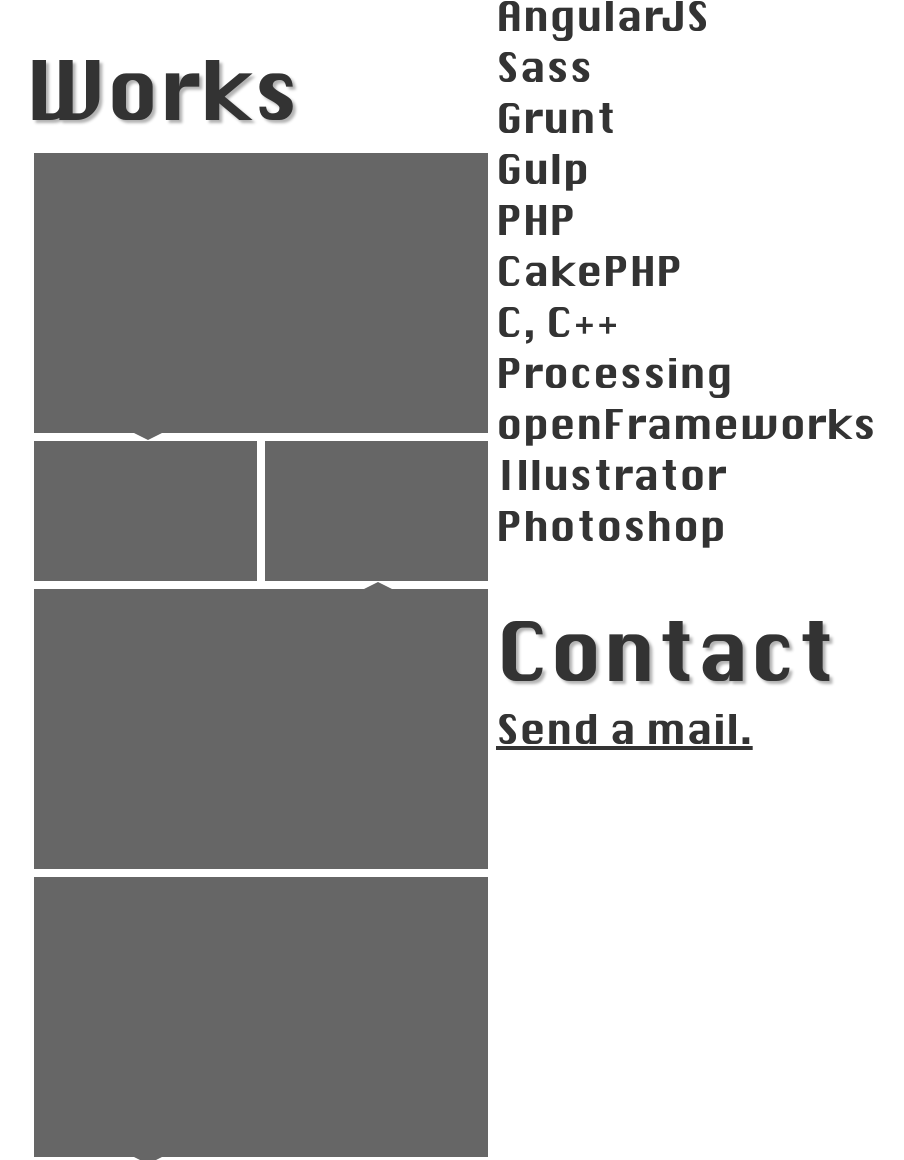
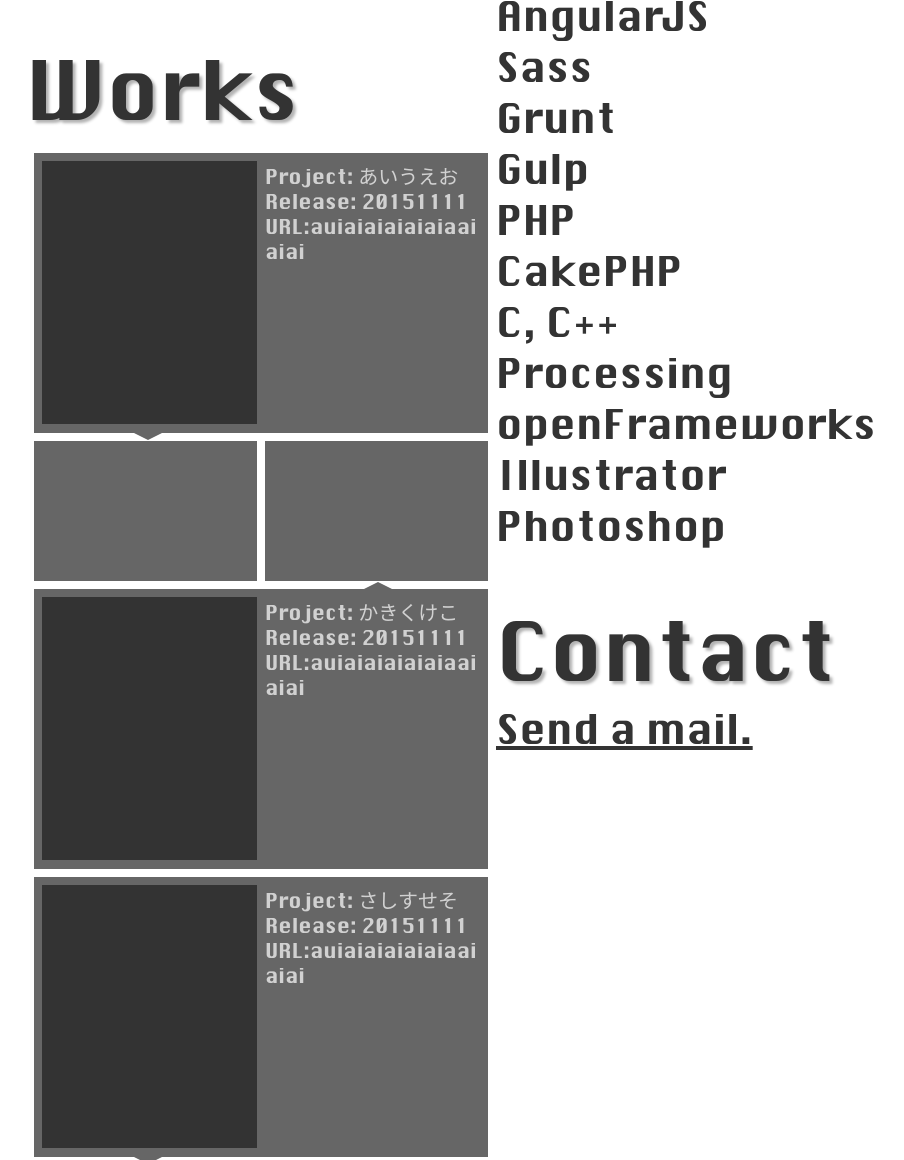
Before and after one commit to hatoya/PortfolioSite, a website: page app/index.html in a window 1280 px wide. Shown: the part 1570-2730 px from the top of the page, without its empty margins (144-1048 px from the left). Drawn offline with Linux system fonts and the light colour scheme.

Commit message:
add works content

```diff
--- a/app/index.html
+++ b/app/index.html
@@ -52,9 +52,23 @@
                     <h2>Works</h2>
                     <ul class="worksContent">
                         <li class="worksWrapper" ng-repeat="works in content.works">
-                            <div class="before" ng-hide="{{$index % 2 == 1}}"></div>
+                            <div class="before" ng-hide="{{$index % 2 == 1}}">
+                                <div class="image"></div>
+                                <div>
+                                    <p>Project: {{works.name}}</p>
+                                    <p>Release: {{works.release}}</p>
+                                    <p>URL:{{works.url}}</p>
+                                </div>
+                            </div>
                             <div class="center"></div>
-                            <div class="after" ng-hide="{{$index % 2 == 0}}"></div>
+                            <div class="after" ng-hide="{{$index % 2 == 0}}">
+                                <div class="image"></div>
+                                <div>
+                                    <p>Project: {{works.name}}</p>
+                                    <p>Release: {{works.release}}</p>
+                                    <p>URL:{{works.url}}</p>
+                                </div>
+                            </div>
                         </li>
                     </ul>
                 </div>
--- a/scss/_content.scss
+++ b/scss/_content.scss
@@ -63,10 +63,12 @@
             ul {
                 &::after { @include clearfix(); }
                 li {
-                    div {
+                    & > div {
                         @include positionType(relative);
                         margin: 8px 0 0 8px;
                         float: left;
+                        color: rgba(255, 255, 255, 0.7);
+                        font-size: 20px;
                         background: rgba(0, 0, 0, 0.6);
                         &.before {
                             height: 280px;
@@ -94,6 +96,18 @@
                                 border-color: transparent transparent rgba(0, 0, 0, .6) transparent;
                             }
                         }
+                        div {
+                            width: 215px;
+                            margin-top: 8px;
+                            float: left;
+                            word-wrap: break-word;
+                        }
+                        .image {
+                            width: 215px;
+                            height: 263px;
+                            margin: 8px;
+                            background: rgba(0, 0, 0, 0.5);
+                        }
                     }
                 }
             }
```
Also changed, not shown: app/css/style.css.
